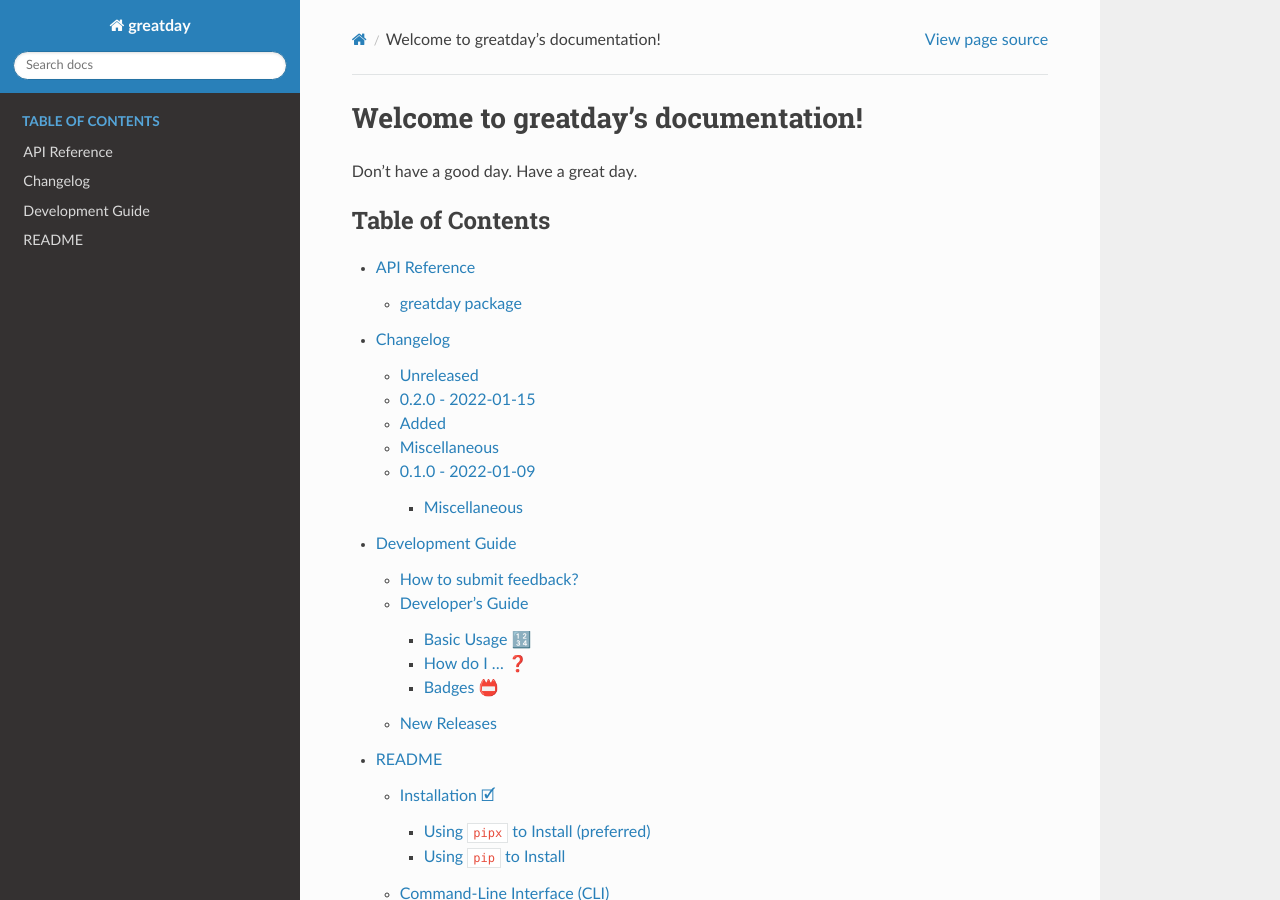
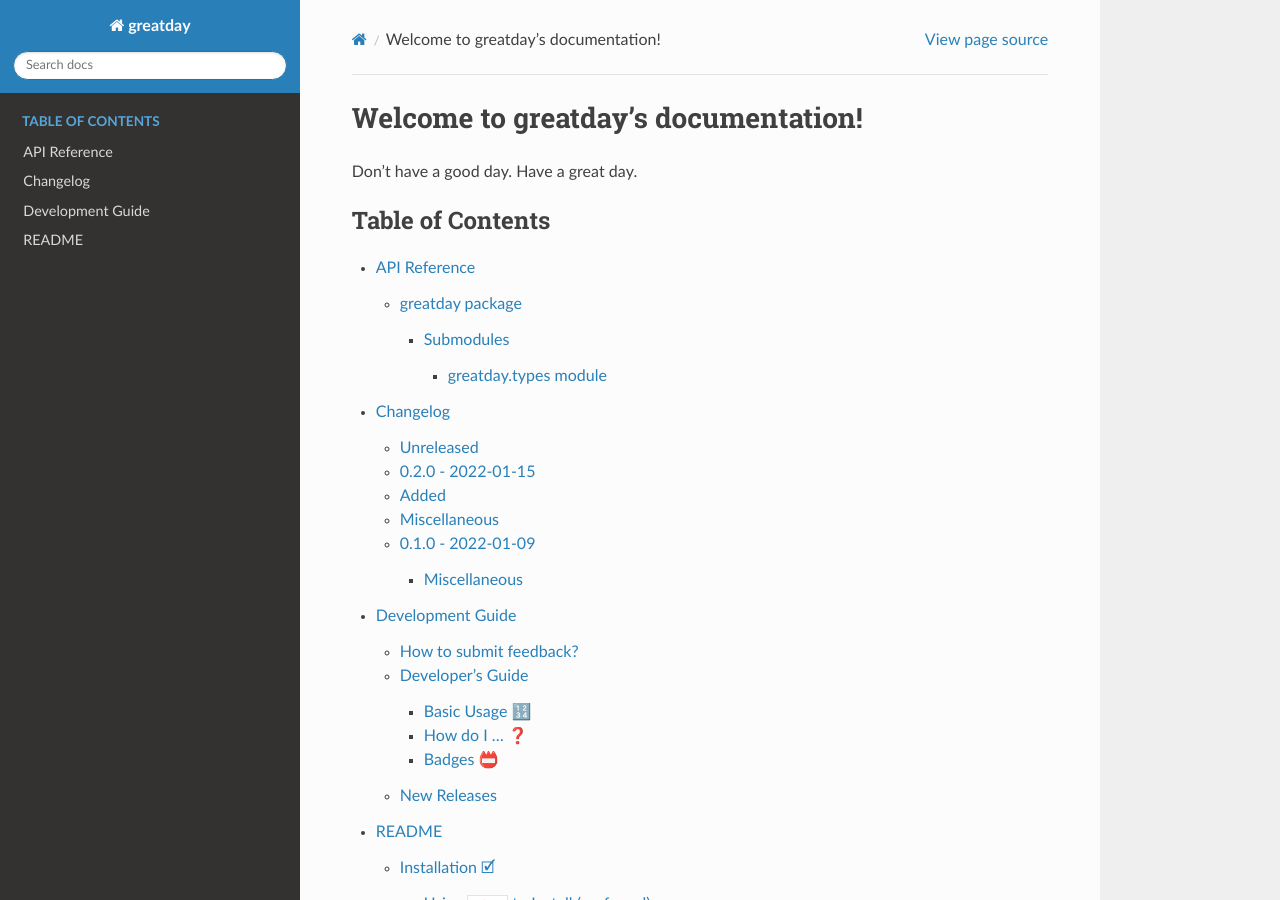
Before and after one commit to bbugyi200/greatday, a Sphinx documentation site: the page built from docs/source/index.rst, in a window 1280 px wide and 900 px high. Built offline with Sphinx 7.4.7 and the Read the Docs theme 2.0.0, drawn with Linux system fonts in a browser that asks for light colours.

```diff
--- a/docs/source/greatday.rst
+++ b/docs/source/greatday.rst
@@ -5,3 +5,11 @@ greatday package
    :members:
    :undoc-members:
    :show-inheritance:
+
+Submodules
+----------
+
+.. toctree::
+   :maxdepth: 4
+
+   greatday.types
--- /dev/null
+++ b/docs/source/greatday.types.rst
@@ -0,0 +1,7 @@
+greatday.types module
+=====================
+
+.. automodule:: greatday.types
+   :members:
+   :undoc-members:
+   :show-inheritance:
```
